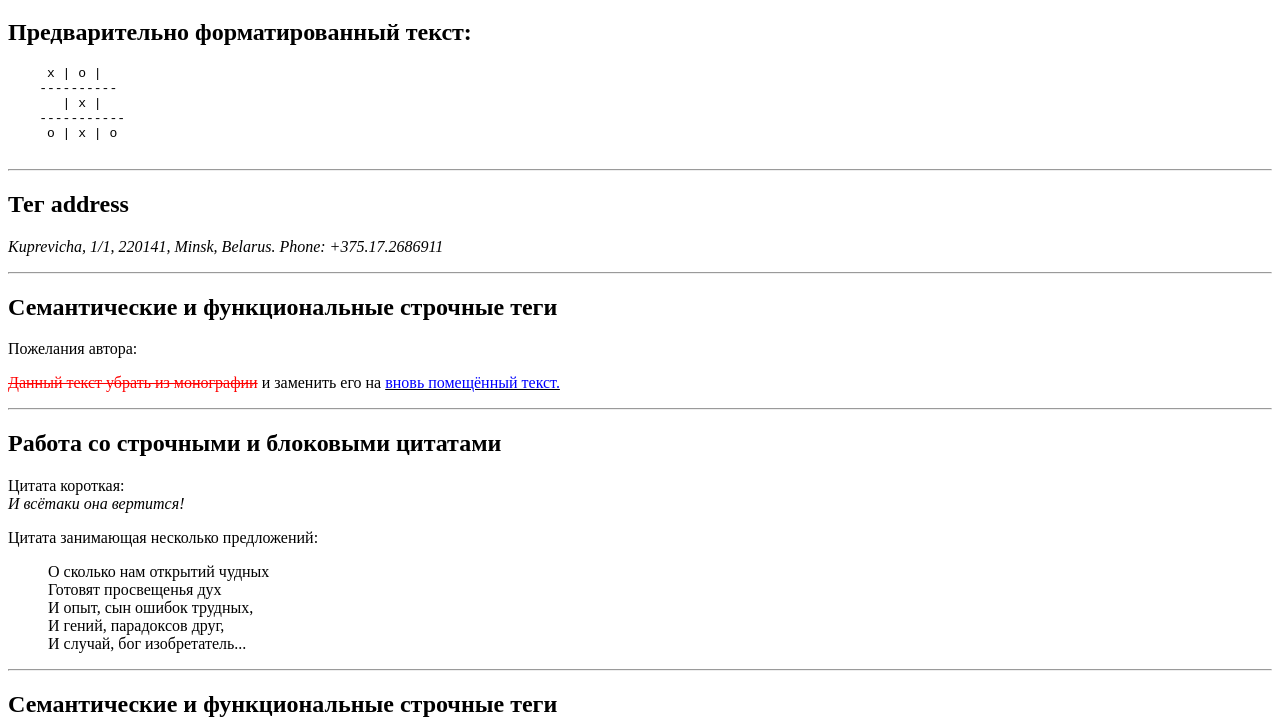
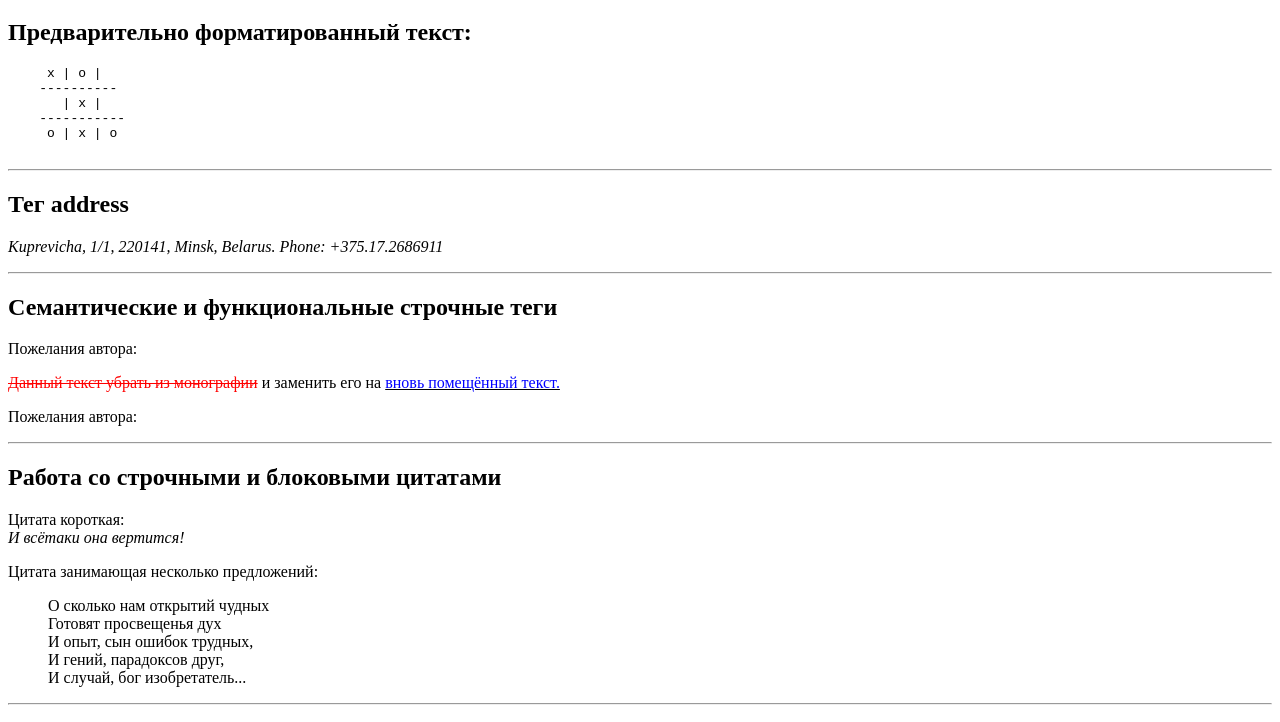
Before and after one commit to ValentinaLV/Valentina_Lazyuk, a plain HTML site: page H+.html in a window 1280 px wide. Shown: the part 61-783 px from the top of the page. Drawn offline with Linux system fonts and the light colour scheme.

Commit message:
first commit

```diff
--- a/H+.html
+++ b/H+.html
@@ -33,7 +33,7 @@
 
   <p>Пожелания автора:</p>
   <p> <del>Данный текст убрать из монографии</del> и заменить его на <ins><font color= "#0000ff">вновь помещённый текст.</font></ins></p>
-
+  <p>Пожелания автора:</p>
     <hr>
 
         <h2>Работа со строчными и блоковыми цитатами</h2>
```
